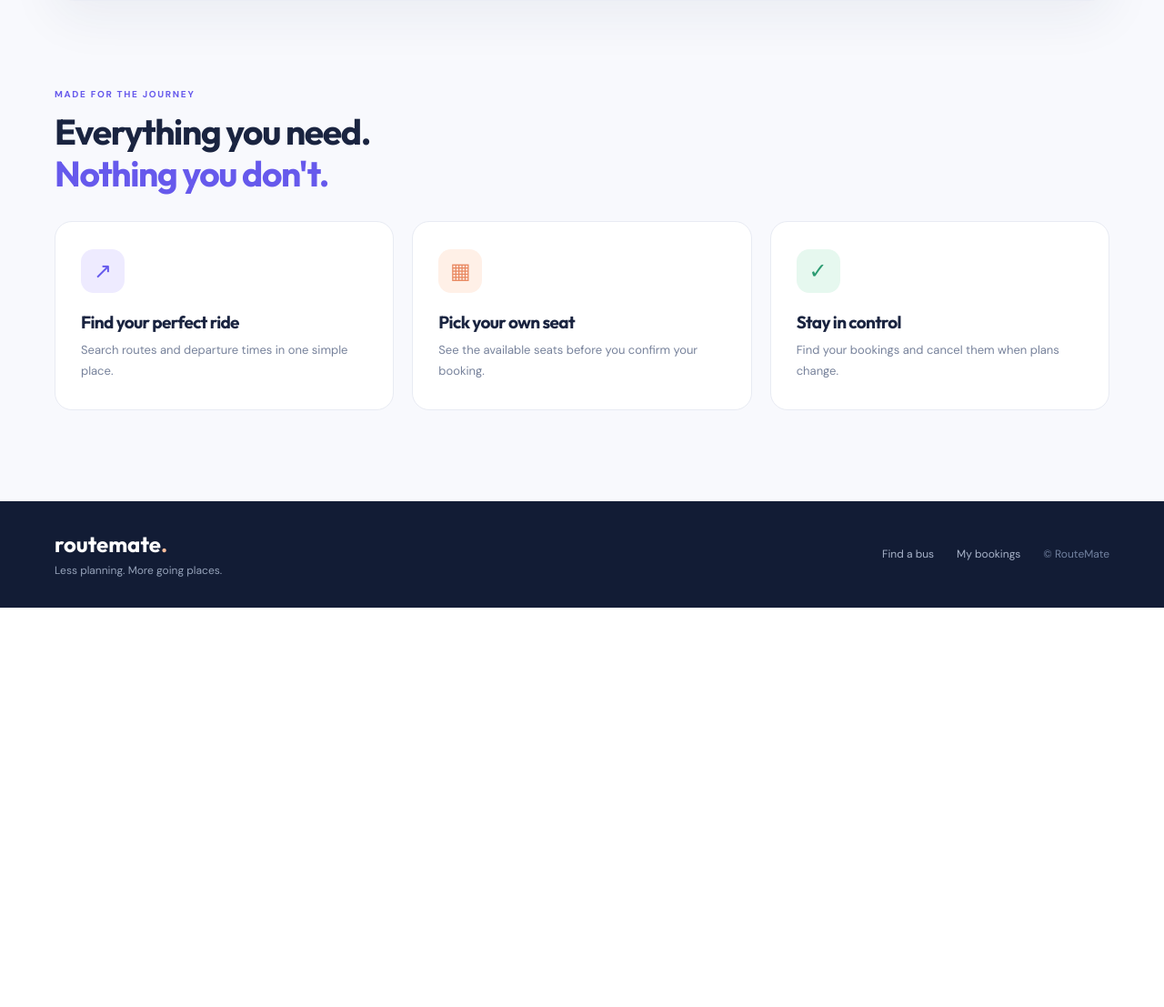
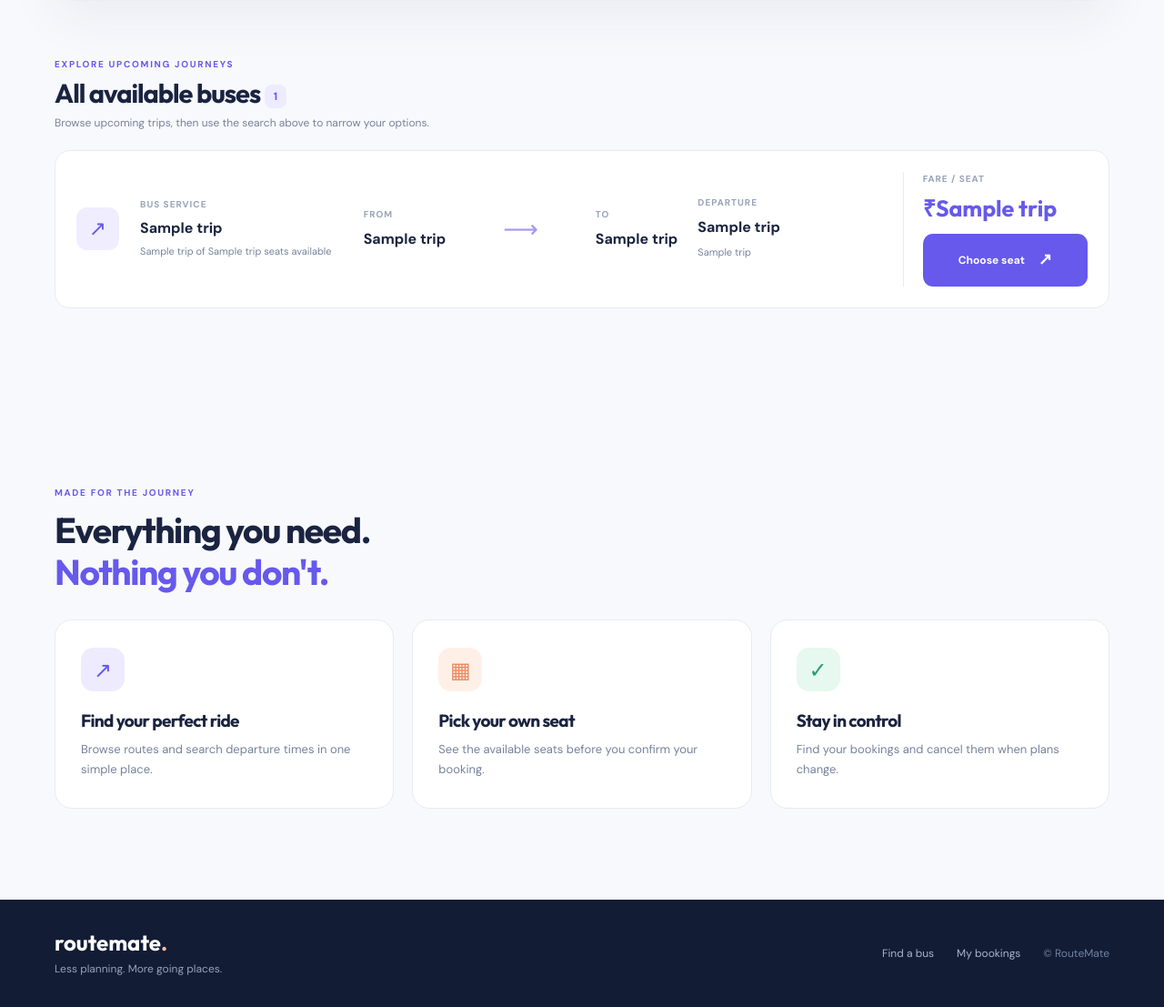
Before and after one commit to allenanoj/route, a Flask app: page / in a window 1280 px wide. Shown: the part 669-1776 px from the top of the page at 91% size. Before the commit the page ends 1337 px from the top, so only its background shows below. Run offline with Flask 3, Linux system fonts and the light colour scheme; a database or web service that is not in the repository returns one stand-in record (values such as "Sample title"); some libraries are stand-ins or nearby versions.

Commit message:
Display upcoming bus cards before searching

```diff
--- a/backend/templates/index.html
+++ b/backend/templates/index.html
@@ -39,15 +39,21 @@
   </section>
 </div>
 
-{% if searched %}
 <section class="container results" aria-labelledby="result-heading">
-  <div class="section-heading"><div><span class="kicker">YOUR ROUTE OPTIONS</span><h2 id="result-heading">Available buses <span class="count">{{ trips|length }}</span></h2><p>{{ source }} → {{ destination }} · {{ travel_date }}</p></div><a class="subtle-link" href="#search">Edit search ↗</a></div>
+  <div class="section-heading">
+    <div>
+      <span class="kicker">{% if searched %}YOUR ROUTE OPTIONS{% else %}EXPLORE UPCOMING JOURNEYS{% endif %}</span>
+      <h2 id="result-heading">{% if searched %}Available buses{% else %}All available buses{% endif %} <span class="count">{{ trips|length }}</span></h2>
+      <p>{% if searched %}{{ source }} → {{ destination }} · {{ travel_date }}{% else %}Browse upcoming trips, then use the search above to narrow your options.{% endif %}</p>
+    </div>
+    {% if searched %}<a class="subtle-link" href="#search">Edit search ↗</a>{% endif %}
+  </div>
   {% if trips %}
   <div class="results-list">
     {% for trip in trips %}
     <article class="ride-card">
       <div class="ride-icon" aria-hidden="true">↗</div>
-      <div class="ride-id"><small>BUS SERVICE</small><strong>{{ trip[1] }}</strong><span>Seats: {{ trip[2] }}</span></div>
+      <div class="ride-id"><small>BUS SERVICE</small><strong>{{ trip[1] }}</strong><span>{{ trip[8] }} of {{ trip[2] }} seats available</span></div>
       <div class="ride-route"><div><small>FROM</small><strong>{{ trip[3] }}</strong></div><span class="route-arrow" aria-hidden="true">⟶</span><div><small>TO</small><strong>{{ trip[4] }}</strong></div></div>
       <div class="ride-time"><small>DEPARTURE</small><strong>{{ trip[6] }}</strong><span>{{ trip[5] }}</span></div>
       <div class="ride-fare"><small>FARE / SEAT</small><strong>₹{{ trip[7] }}</strong><a class="primary-button" href="{{ url_for('book', trip_id=trip[0]) }}">Choose seat <span aria-hidden="true">↗</span></a></div>
@@ -55,14 +61,21 @@
     {% endfor %}
   </div>
   {% else %}
-  <div class="empty-state"><div class="empty-art" aria-hidden="true">⌕</div><h3>No buses found this time</h3><p>Try a different departure city, destination or travel date.</p><a class="primary-button" href="#search">Try another search →</a></div>
+  <div class="empty-state"><div class="empty-art" aria-hidden="true">⌕</div>
+    {% if searched %}
+    <h3>No buses found this time</h3><p>Try a different departure city, destination or travel date.</p>
+    <a class="primary-button" href="#search">Try another search →</a>
+    {% else %}
+    <h3>No upcoming buses available</h3><p>New trips will appear here as soon as they are added.</p>
+    {% endif %}
+  </div>
   {% endif %}
 </section>
-{% else %}
+{% if not searched %}
 <section class="container why">
   <div class="why-heading"><span class="kicker">MADE FOR THE JOURNEY</span><h2>Everything you need.<br><em>Nothing you don't.</em></h2></div>
   <div class="feature-grid">
-    <article class="feature"><div class="feature-icon lavender">↗</div><h3>Find your perfect ride</h3><p>Search routes and departure times in one simple place.</p></article>
+    <article class="feature"><div class="feature-icon lavender">↗</div><h3>Find your perfect ride</h3><p>Browse routes and search departure times in one simple place.</p></article>
     <article class="feature"><div class="feature-icon peach">▦</div><h3>Pick your own seat</h3><p>See the available seats before you confirm your booking.</p></article>
     <article class="feature"><div class="feature-icon mint">✓</div><h3>Stay in control</h3><p>Find your bookings and cancel them when plans change.</p></article>
   </div>
```
